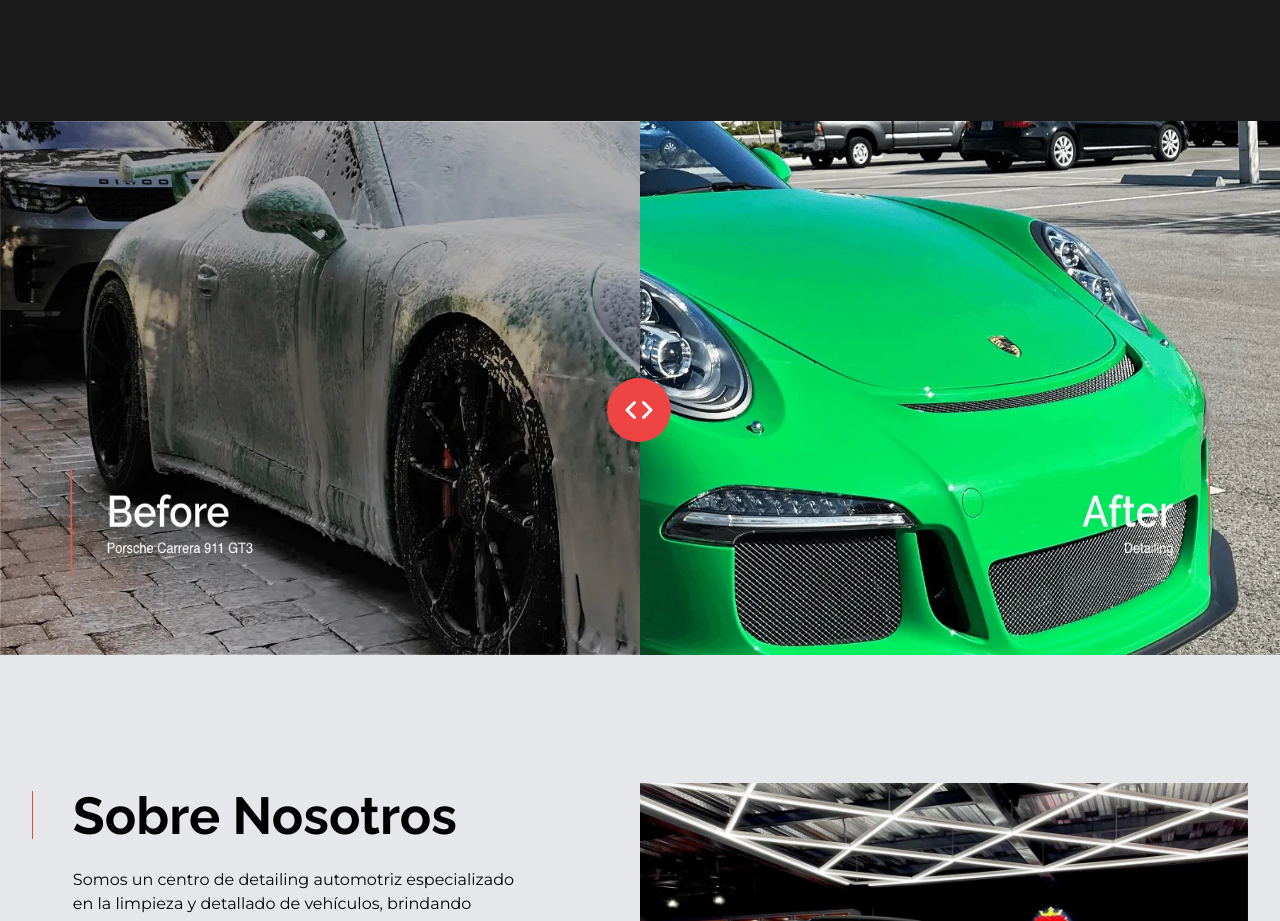
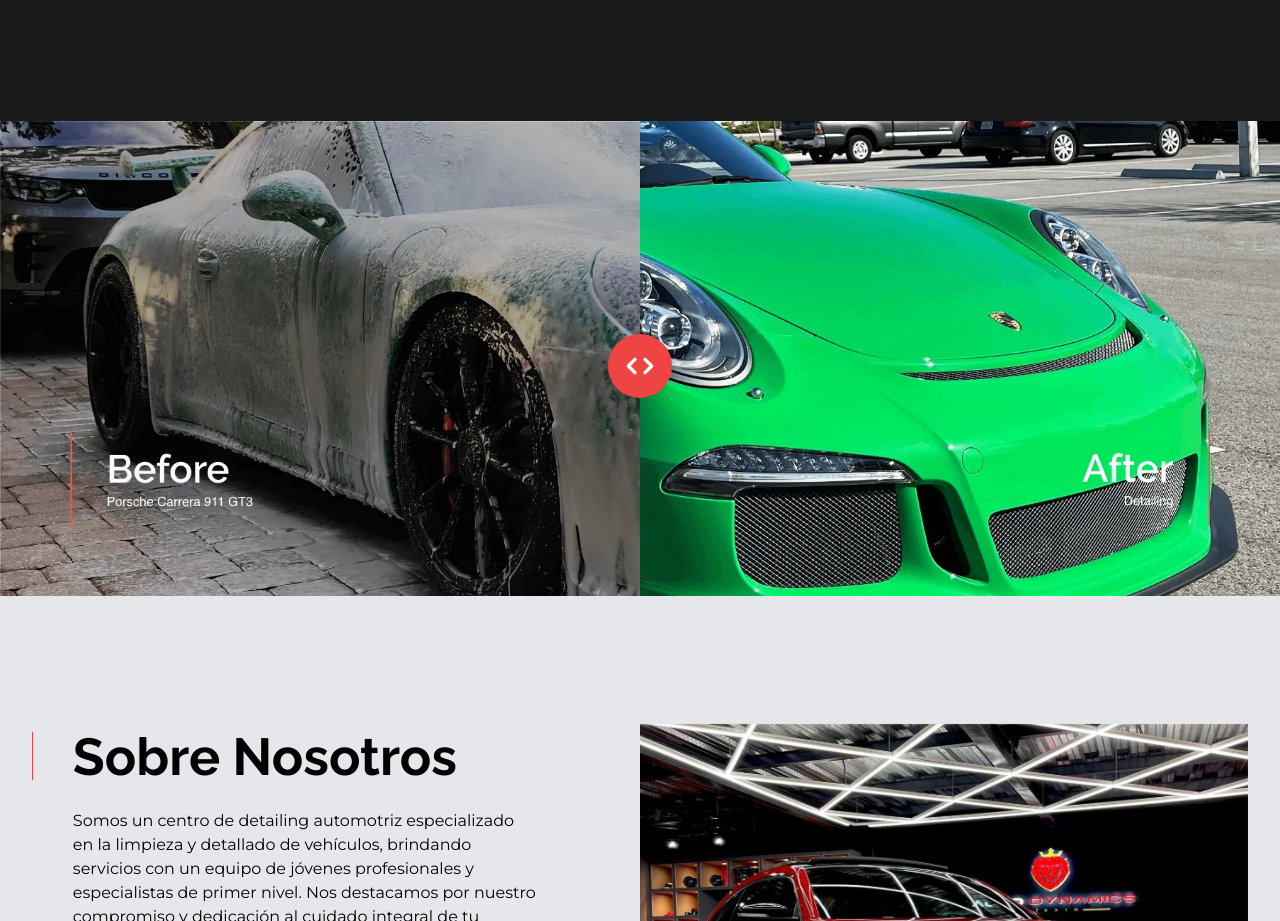
Before and after one commit to Alvarordev/detailcenter-landing, a Next.js app: page / in a window 1280 px wide. Shown: the part 3500-4421 px from the top of the page. Built offline with nearby package versions, Linux system fonts and the light colour scheme.

Commit message:
Changed Slider

```diff
--- a/src/app/nosotros/page.tsx
+++ b/src/app/nosotros/page.tsx
@@ -1,4 +1,3 @@
-import { WhatsappIcon } from "@/ui/Icons";
 import { raleway } from "@/ui/fonts";
 
 const About = () => {
--- a/src/components/Slider.tsx
+++ b/src/components/Slider.tsx
@@ -1,64 +1,92 @@
+/* eslint-disable @next/next/no-img-element */
 "use client";
 
-import { MoveIcon } from "@/ui/Icons";
-import Image from "next/image";
-import { useState } from "react";
+import { useState, useRef, TouchEvent } from "react";
 
 const Slider = () => {
-    const [sliderPosition, setSliderPosition] = useState(50);
-    const [isDragging, setIsDragging] = useState(false);
+  const [imageRevealFraq, setImageRevealFraq] = useState(0.5);
+  const imageContainer = useRef<HTMLDivElement | null>(null);
 
-    const handleMove = (event: React.MouseEvent<HTMLDivElement, MouseEvent>) => {
-      if (!isDragging) return;
-
-      const rect = event.currentTarget.getBoundingClientRect();
-      const x = Math.max(0, Math.min(event.clientX - rect.left, rect.width));
-      const percent = Math.max(0, Math.min((x / rect.width) * 100, 100));
-
-      setSliderPosition(percent);
+  const slide = (xPosition: number): void => {
+    if (imageContainer.current) {
+    const containerBoundingRect = imageContainer.current.getBoundingClientRect();
+    setImageRevealFraq(() => {
+      if (xPosition < containerBoundingRect.left) {
+        return 0;
+      } else if (xPosition > containerBoundingRect.right) {
+        return 1;
+      } else {
+        return (
+          (xPosition - containerBoundingRect.left) / containerBoundingRect.width
+        );
+      }
+    })};
   };
 
-    const handleMouseDown = () => {
-      setIsDragging(true);
+  const handleTouchMove = (event: TouchEvent<HTMLDivElement>): void => {
+    slide(event.touches.item(0).clientX);
   };
 
-    const handleMouseUp = () => {
-      setIsDragging(false);
+  const handleMouseDown = (): void => {
+    window.onmousemove = handleMouseMove;
+    window.onmouseup = handleMouseUp;
+  };
+
+  const handleMouseMove = (event: MouseEvent): void => {
+    slide(event.clientX);
+  };
+
+  const handleMouseUp = (): void => {
+    window.onmousemove = null;
+    window.onmouseup = null;
   };
 
   return (
-        <div className="w-full relative" onMouseUp={handleMouseUp}>
+    <div className="w-full overflow-hidden">
       <div
-            className="relative w-full h-[300px] lg:h-[534px] m-auto overflow-hidden select-none"
-            onMouseMove={handleMove}
+        ref={imageContainer}
+        className="w-full relative select-none group"
+      >
+        <img
+          src="./compare-after.webp"
+          alt=""
+          className="pointer-events-none w-full h-[280px] md:h-auto"
+        />
+        <img
+          style={{
+            clipPath: `polygon(0 0, ${imageRevealFraq * 100}% 0, ${
+              imageRevealFraq * 100
+            }% 100%, 0 100%)`,
+          }}
+          src="./compare-before.webp"
+          alt=""
+          className="absolute inset-0 pointer-events-none h-[280px] md:h-auto"
+        />
+        <div
+          style={{ left: `${imageRevealFraq * 100}%` }}
+          className="absolute inset-y-0 "
+        >
+          <div className="relative h-full">
+            <div
               onMouseDown={handleMouseDown}
+              onTouchMove={handleTouchMove}
+              className="h-16 w-16 -ml-8 -mt-6 rounded-full bg-red-500 absolute top-1/2 shadow-xl flex items-center justify-center cursor-pointer"
             >
-            <Image
-              alt=""
-              fill
-              priority
-              src='/compare-after.webp'
+              <svg
+                xmlns="http://www.w3.org/2000/svg"
+                fill="none"
+                viewBox="0 0 24 24"
+                stroke="currentColor"
+                className="w-10 text-white rotate-90 transform"
+              >
+                <path
+                  strokeLinecap="round"
+                  strokeLinejoin="round"
+                  strokeWidth={2}
+                  d="M8 9l4-4 4 4m0 6l-4 4-4-4"
                 />
-
-            <div
-              className="absolute top-0 left-0 right-0 w-full h-[300px] lg:h-[534px] m-auto overflow-hidden select-none"
-              style={{ clipPath: `inset(0 ${100 - sliderPosition}% 0 0)` }}
-            >
-              <Image
-                fill
-                priority
-                alt=""
-                src='/compare-before.webp'
-              />
+              </svg>
             </div>
-            <div
-              className="absolute top-0 bottom-0  bg-red-500 cursor-ew-resize"
-              style={{
-                left: `calc(${sliderPosition}% - 1px)`,
-              }}
-            >
-              <div className="bg-red-500 absolute rounded-full h-16 w-16 -left-[32px] top-[calc(50%-10px)] flex justify-center items-center" >
-                <MoveIcon size="36"/>
           </div>
         </div>
       </div>
@@ -67,3 +95,73 @@ const Slider = () => {
 };
 
 export default Slider;
+
+// const [sliderPosition, setSliderPosition] = useState(50);
+// const [isDragging, setIsDragging] = useState(false);
+
+
+// const handleMove = (event: any) => {
+//   if (!isDragging) return;
+
+//   const rect = event.currentTarget.getBoundingClientRect();
+//   const x = Math.max(0, Math.min(event.clientX - rect.left, rect.width));
+//   const percent = Math.max(0, Math.min((x / rect.width) * 100, 100));
+
+//   setSliderPosition(percent);
+// };
+
+// const handleTouchMove = (event: any) => {
+//   const rect = event.currentTarget.getBoundingClientRect();
+//   const x = Math.max(0, Math.min(event.clientX - rect.left, rect.width));
+//   const percent = Math.max(0, Math.min((x / rect.width) * 100, 100));
+
+//   setSliderPosition(percent);
+// };
+
+// const handleMouseDown = () => {
+//   setIsDragging(true);
+// };
+
+// const handleMouseUp = () => {
+//   setIsDragging(false);
+// };
+
+// return (
+//     <div className="w-full relative" onMouseUp={handleMouseUp} >
+//       <div
+//         className="relative w-full h-[300px] lg:h-[534px] m-auto overflow-hidden select-none"
+//         onMouseMove={handleMove}
+//         onMouseDown={handleMouseDown}
+//         onTouchMove={handleTouchMove}
+//       >
+//         <Image
+//           alt=""
+//           fill
+//           priority
+//           src='/compare-after.webp'
+//         />
+
+//         <div
+//           className="absolute top-0 left-0 right-0 w-full h-[300px] lg:h-[534px] m-auto overflow-hidden select-none"
+//           style={{ clipPath: `inset(0 ${100 - sliderPosition}% 0 0)` }}
+//         >
+//           <Image
+//             fill
+//             priority
+//             alt=""
+//             src='/compare-before.webp'
+//           />
+//         </div>
+//         <div
+//           className="absolute top-0 bottom-0  bg-red-500 cursor-ew-resize"
+//           style={{
+//             left: `calc(${sliderPosition}% - 1px)`,
+//           }}
+//         >
+//           <div className="bg-red-500 absolute rounded-full h-16 w-16 -left-[32px] top-[calc(50%-10px)] flex justify-center items-center" >
+//             <MoveIcon size="36"/>
+//           </div>
+//         </div>
+//       </div>
+//     </div>
+// );
```
Lines whose indentation alone changed are shown as unchanged.
